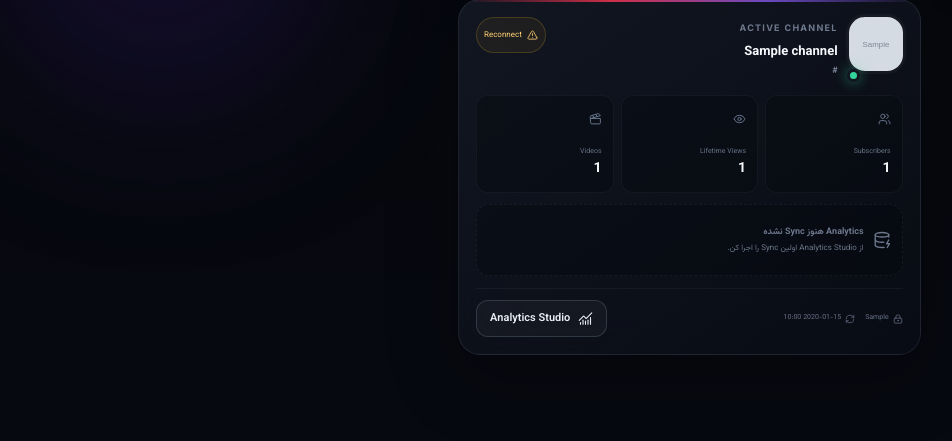
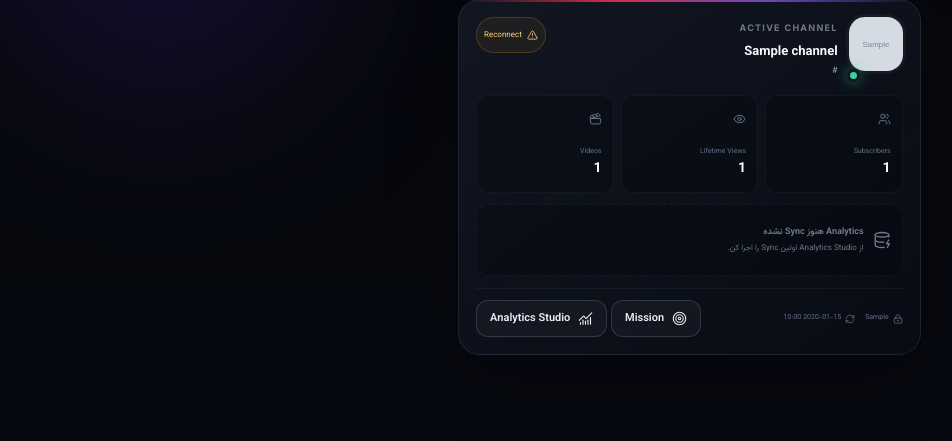
Before and after one commit to PEDIHS/yt, a Flask app: page /channels in a window 1280 px wide. Shown: the part 872-1313 px from the top of the page, without its empty margins (55-1007 px from the left). Run offline with Flask 3, Linux system fonts and the light colour scheme; the visitor is signed in with stand-in values (Sample User, id 1); tables that the repository leaves empty hold one stand-in row (values such as "Sample post"); grey boxes marked "Sample" are stand-in pictures; parts of the project's set-up code (start-up, migrations or seed data) failed here and were passed over; some libraries are stand-ins or nearby versions.

Commit message:
feat: link channels to monetization missions

```diff
--- a/templates/channels.html
+++ b/templates/channels.html
@@ -155,7 +155,10 @@
         <span><i data-lucide="lock-keyhole"></i>{{ channel.default_privacy|capitalize }}</span>
         <span><i data-lucide="refresh-cw"></i>{{ channel.last_synced_at.strftime('%Y-%m-%d %H:%M') if channel.last_synced_at else 'Not synced' }}</span>
       </div>
-      <a class="btn btn-soft" href="{{ url_for('channel_detail', channel_id=channel.id, days=28) }}"><i data-lucide="chart-no-axes-combined"></i> Analytics Studio</a>
+      <div class="yt-card-actions">
+        <a class="btn btn-soft" href="{{ url_for('missions_page') }}"><i data-lucide="target"></i> Mission</a>
+        <a class="btn btn-soft" href="{{ url_for('channel_detail', channel_id=channel.id, days=28) }}"><i data-lucide="chart-no-axes-combined"></i> Analytics Studio</a>
+      </div>
     </div>
   </article>
   {% else %}
```
